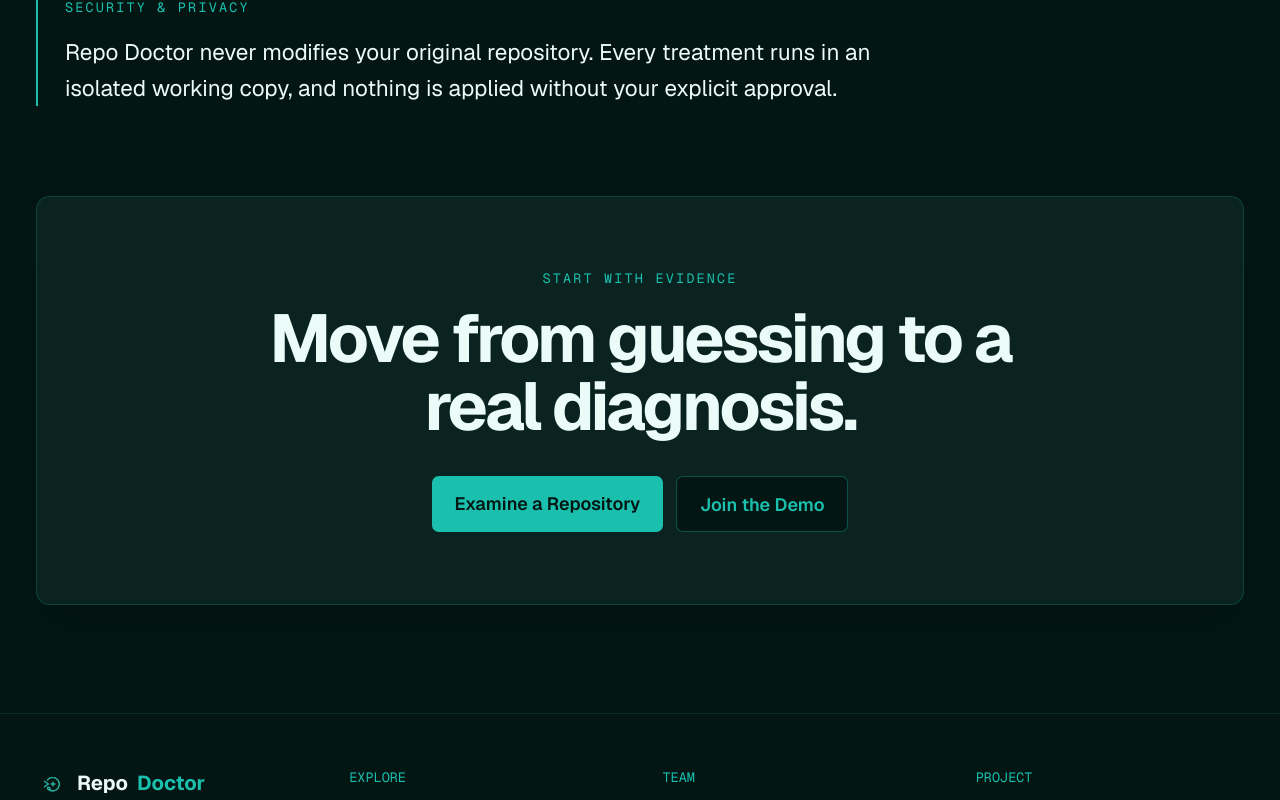
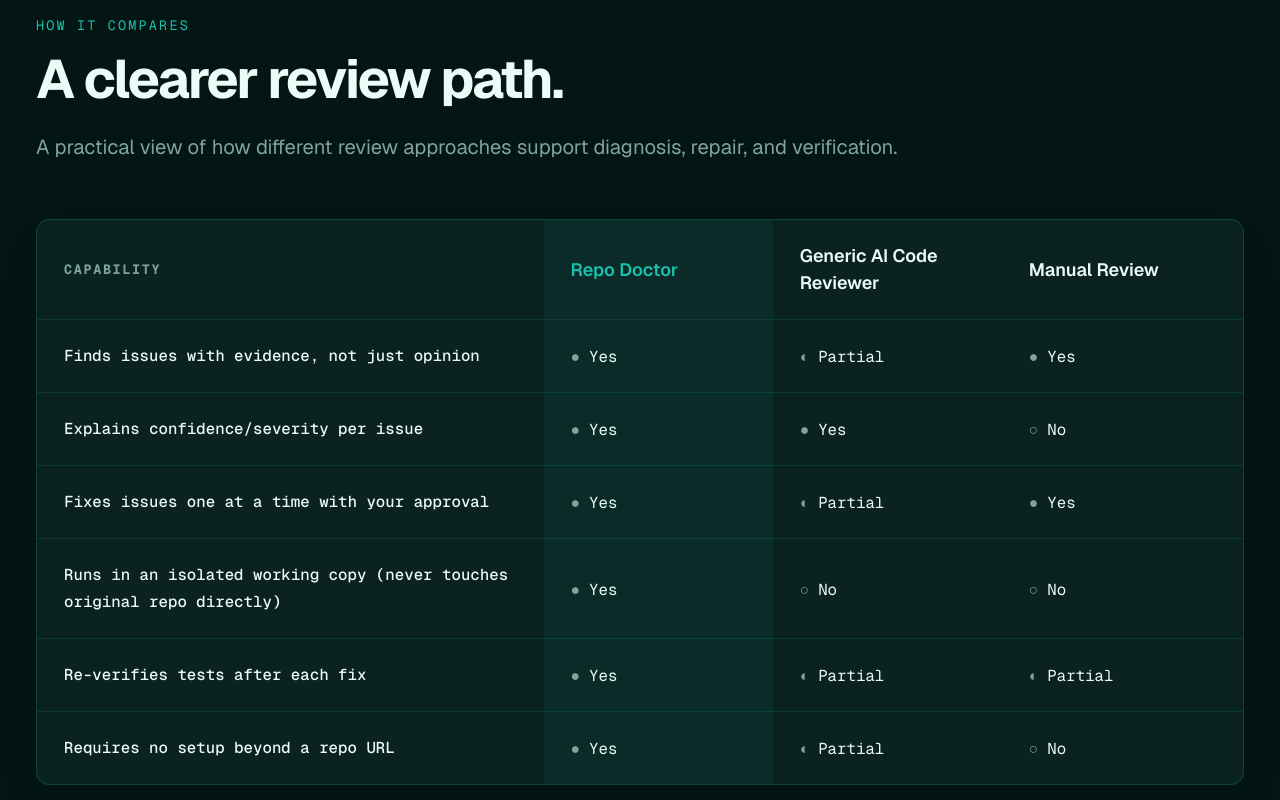
Before and after one commit to ShadowEsu/OpenAIHack-Repo_Doctor, a Next.js app in the folder website/: page / in a window 1280 px wide. Shown: the part 7877-8677 px from the top of the page. Built offline with nearby package versions, Linux system fonts and the light colour scheme.

Commit message:
add comparison table

```diff
--- a/website/app/page.tsx
+++ b/website/app/page.tsx
@@ -1,4 +1,5 @@
 import { BeforeAfter } from "@/components/sections/before-after";
+import { Comparison } from "@/components/sections/comparison";
 import { ExampleReport } from "@/components/sections/example-report";
 import { FinalCta } from "@/components/sections/final-cta";
 import { Footer } from "@/components/sections/footer";
@@ -12,5 +13,5 @@ import { WhatWeDo } from "@/components/sections/what-we-do";
 import { WhoItsFor } from "@/components/sections/who-its-for";
 
 export default function Home() {
-  return <div className="overflow-hidden text-text-primary"><Navbar /><main><Hero /><TechMarquee /><WhatWeDo /><Outcomes /><HowItWorks /><ExampleReport /><BeforeAfter /><WhoItsFor /><Privacy /><FinalCta /></main><Footer /></div>;
+  return <div className="overflow-hidden text-text-primary"><Navbar /><main><Hero /><TechMarquee /><WhatWeDo /><Outcomes /><HowItWorks /><ExampleReport /><BeforeAfter /><WhoItsFor /><Comparison /><Privacy /><FinalCta /></main><Footer /></div>;
 }
--- /dev/null
+++ b/website/components/sections/comparison.tsx
@@ -0,0 +1,104 @@
+"use client";
+
+import { motion, useReducedMotion } from "framer-motion";
+
+const comparisons = [
+  {
+    capability: "Finds issues with evidence, not just opinion",
+    repoDoctor: "Yes",
+    genericReviewer: "Partial",
+    manualReview: "Yes",
+  },
+  {
+    capability: "Explains confidence/severity per issue",
+    repoDoctor: "Yes",
+    genericReviewer: "Yes",
+    manualReview: "No",
+  },
+  {
+    capability: "Fixes issues one at a time with your approval",
+    repoDoctor: "Yes",
+    genericReviewer: "Partial",
+    manualReview: "Yes",
+  },
+  {
+    capability: "Runs in an isolated working copy (never touches original repo directly)",
+    repoDoctor: "Yes",
+    genericReviewer: "No",
+    manualReview: "No",
+  },
+  {
+    capability: "Re-verifies tests after each fix",
+    repoDoctor: "Yes",
+    genericReviewer: "Partial",
+    manualReview: "Partial",
+  },
+  {
+    capability: "Requires no setup beyond a repo URL",
+    repoDoctor: "Yes",
+    genericReviewer: "Partial",
+    manualReview: "No",
+  },
+] as const;
+
+function ComparisonValue({ value }: { value: "Yes" | "Partial" | "No" }) {
+  const symbol = value === "Yes" ? "●" : value === "Partial" ? "◐" : "○";
+  return (
+    <span className="inline-flex items-center gap-2 font-mono text-sm text-text-primary">
+      <span aria-hidden className="text-text-muted">{symbol}</span>
+      {value}
+    </span>
+  );
+}
+
+export function Comparison() {
+  const reduceMotion = useReducedMotion();
+  const reveal = {
+    initial: reduceMotion ? false : { opacity: 0, y: 24 },
+    whileInView: reduceMotion ? {} : { opacity: 1, y: 0 },
+    viewport: { once: false, margin: "-50px" },
+    transition: { duration: 0.65, ease: "easeOut" as const },
+  };
+
+  return (
+    <section id="comparison" className="mx-auto max-w-7xl px-5 py-24 lg:px-8">
+      <motion.div {...reveal} className="max-w-3xl">
+        <p className="font-mono text-xs uppercase tracking-[.16em] text-accent">How it compares</p>
+        <h2 className="mt-4 text-4xl font-bold tracking-[-.04em] sm:text-5xl">A clearer review path.</h2>
+        <p className="mt-5 text-lg leading-8 text-text-muted">A practical view of how different review approaches support diagnosis, repair, and verification.</p>
+      </motion.div>
+
+      <motion.div {...reveal} transition={{ duration: 0.65, delay: 0.08, ease: "easeOut" }} className="mt-12 overflow-x-auto rounded-xl border border-accent/20 bg-background-elevated shadow-2xl shadow-black/15">
+        <table className="min-w-[52rem] w-full border-collapse text-left">
+          <caption className="sr-only">Comparison of Repo Doctor, a generic AI code reviewer, and manual review.</caption>
+          <thead>
+            <tr className="border-b border-accent/15">
+              <th scope="col" className="w-[42%] px-6 py-5 font-mono text-xs uppercase tracking-[.12em] text-text-muted">Capability</th>
+              <th scope="col" className="w-[19%] bg-accent/5 px-6 py-5 text-base font-semibold text-accent">Repo Doctor</th>
+              <th scope="col" className="w-[19%] px-6 py-5 text-base font-semibold text-text-primary">Generic AI Code Reviewer</th>
+              <th scope="col" className="w-[20%] px-6 py-5 text-base font-semibold text-text-primary">Manual Review</th>
+            </tr>
+          </thead>
+          <tbody>
+            {comparisons.map((row, index) => (
+              <motion.tr
+                key={row.capability}
+                initial={reduceMotion ? false : { opacity: 0, y: 12 }}
+                whileInView={reduceMotion ? {} : { opacity: 1, y: 0 }}
+                viewport={{ once: false, margin: "-50px" }}
+                transition={{ duration: 0.5, delay: index * 0.08, ease: "easeOut" }}
+                className="border-b border-accent/15 last:border-b-0"
+              >
+                <th scope="row" className="px-6 py-5 font-mono text-sm font-medium leading-6 text-text-primary">{row.capability}</th>
+                <td className="bg-accent/5 px-6 py-5"><ComparisonValue value={row.repoDoctor} /></td>
+                <td className="px-6 py-5"><ComparisonValue value={row.genericReviewer} /></td>
+                <td className="px-6 py-5"><ComparisonValue value={row.manualReview} /></td>
+              </motion.tr>
+            ))}
+          </tbody>
+        </table>
+      </motion.div>
+      <p className="mt-3 font-mono text-xs text-text-muted">Scroll horizontally to compare columns on smaller screens.</p>
+    </section>
+  );
+}
```
